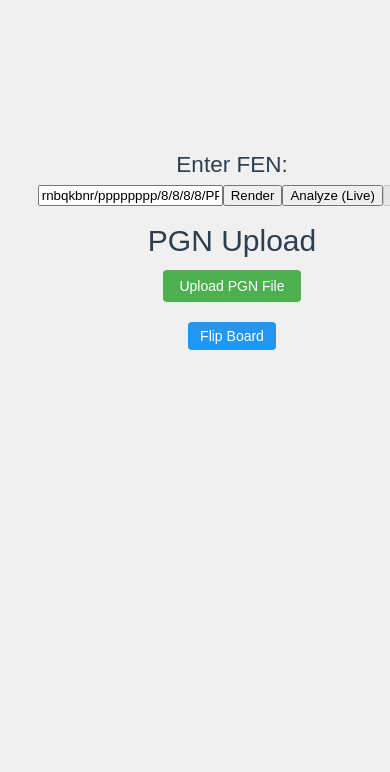
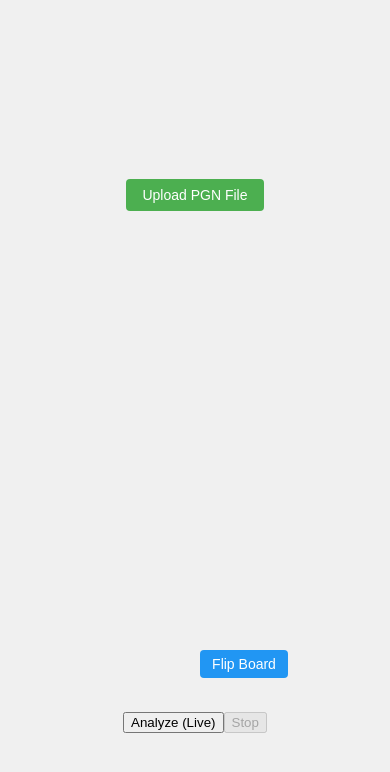
Before and after one commit to zil54/chess_analyzer, a Vue app in the folder app/frontend/: page / in a window 390 px wide. Shown: the top 772 px of the page. Built offline with nearby package versions, Linux system fonts and the light colour scheme; no server answers.

Commit message:
Multiple vue files for better UI management

```diff
--- a/app/frontend/src/components/Analyzer.vue
+++ b/app/frontend/src/components/Analyzer.vue
@@ -1,5 +1,31 @@
 <template>
   <div class="analyzer">
+    <div class="layout">
+      <div class="top-left">
+        <PgnPanel
+          :pgnData="pgnData"
+          :currentMove="currentMove"
+          :currentPosition="currentPosition"
+          @upload-pgn="uploadPGN"
+          @go-first="firstMove"
+          @go-prev="prevMove"
+          @go-next="nextMove"
+          @go-last="lastMove"
+        />
+      </div>
+
+      <div class="mid-left">
+        <BoardDisplay
+          :svgBoard="svgBoard"
+          @flip-board="flipBoard"
+        />
+      </div>
+
+      <aside class="mid-right">
+        <LiveAnalysisPanel :lines="currentAnalysisLines" />
+      </aside>
+
+      <div class="bottom-left">
         <FenControls
           :fen="fen"
           :isFenValid="isFenValid"
@@ -10,24 +36,11 @@
           @start-analysis="analyzeLive"
           @stop-analysis="stopLiveAnalysis"
         />
+      </div>
 
-    <PgnPanel
-      :pgnData="pgnData"
-      :currentMove="currentMove"
-      :currentPosition="currentPosition"
-      @upload-pgn="uploadPGN"
-      @go-first="firstMove"
-      @go-prev="prevMove"
-      @go-next="nextMove"
-      @go-last="lastMove"
-    />
-
-    <BoardDisplay
-      :svgBoard="svgBoard"
-      @flip-board="flipBoard"
-    />
-
-    <LiveAnalysisPanel :lines="currentAnalysisLines" />
+      <!-- bottom-right intentionally empty for now -->
+      <div class="bottom-right" />
+    </div>
   </div>
 </template>
 
@@ -59,6 +72,13 @@ export default {
       currentAnalysisDepth: 1,
       boardFlipped: false,
       waitingForDepthOne: false,
+
+      // UI smoothing: keep a depth block steady for a short time before updating
+      analysisHoldMs: 12000,
+      pendingAnalysisLines: null,
+      pendingDepth: null,
+      pendingTimer: null,
+      lastRenderedAt: 0,
     };
   },
 
@@ -197,6 +217,13 @@ export default {
         this.socket.close();
         this.socket = null;
       }
+      // Clear any pending UI update timer
+      if (this.pendingTimer) {
+        clearTimeout(this.pendingTimer);
+        this.pendingTimer = null;
+      }
+      this.pendingAnalysisLines = null;
+      this.pendingDepth = null;
     },
 
     async uploadPGN() {
@@ -293,14 +320,25 @@ export default {
             linesByDepth[depth] = [];
           }
           if (linesByDepth[depth].length < 3) {
+            // Normalize evaluation so it's always from White's perspective.
+            // In UCI, scores are reported from the side-to-move's perspective.
+            const fenParts = (this.fen || "").trim().split(/\s+/);
+            const sideToMove = fenParts.length >= 2 ? fenParts[1] : 'w';
+            const sign = sideToMove === 'b' ? -1 : 1;
+
+            const rawScore = parseInt(scoreMatch[2], 10);
+            const normalizedScore = rawScore * sign;
+
             const evalValue =
               scoreMatch[1] === "cp"
-                ? (parseInt(scoreMatch[2], 10) / 100).toFixed(2)
-                : `#${scoreMatch[2]}`;
+                ? (normalizedScore / 100).toFixed(2)
+                : `#${normalizedScore}`;
+
             const pvUci = pvMatch ? pvMatch[1] : "";
             const pvAlgebraic = pvUci
               ? this.convertToAlgebraic(pvUci, this.fen)
               : "";
+
             linesByDepth[depth].push({ eval: evalValue, pv: pvAlgebraic });
           }
         }
@@ -319,14 +357,52 @@ export default {
         text: `${line.eval} ${line.pv}`
       }));
 
-      this.currentAnalysisLines = [
+      const newDisplay = [
         {
           depthLabel: `[Depth ${latestDepth}]`,
           lines: depthLines
         }
       ];
 
-      this.currentAnalysisDepth = latestDepth;
+      // If depth hasn't changed, update immediately (same-depth refinements are useful).
+      if (latestDepth === this.currentAnalysisDepth) {
+        this.currentAnalysisLines = newDisplay;
+        this.lastRenderedAt = Date.now();
+        return;
+      }
+
+      // Depth advanced: hold the currently rendered block for a bit to reduce flicker.
+      const now = Date.now();
+      const elapsed = now - (this.lastRenderedAt || 0);
+      const remainingHold = Math.max(0, this.analysisHoldMs - elapsed);
+
+      // Always keep the latest depth as pending.
+      this.pendingAnalysisLines = newDisplay;
+      this.pendingDepth = latestDepth;
+
+      if (this.pendingTimer) {
+        clearTimeout(this.pendingTimer);
+        this.pendingTimer = null;
+      }
+
+      if (remainingHold === 0) {
+        this.currentAnalysisLines = this.pendingAnalysisLines;
+        this.currentAnalysisDepth = this.pendingDepth;
+        this.pendingAnalysisLines = null;
+        this.pendingDepth = null;
+        this.lastRenderedAt = Date.now();
+      } else {
+        this.pendingTimer = setTimeout(() => {
+          this.currentAnalysisLines = this.pendingAnalysisLines || this.currentAnalysisLines;
+          if (this.pendingDepth != null) {
+            this.currentAnalysisDepth = this.pendingDepth;
+          }
+          this.pendingAnalysisLines = null;
+          this.pendingDepth = null;
+          this.pendingTimer = null;
+          this.lastRenderedAt = Date.now();
+        }, remainingHold);
+      }
     }
   }
 };
@@ -335,21 +411,80 @@ export default {
 <style scoped>
 .analyzer {
   text-align: center;
-  max-width: 900px;
+  max-width: 1200px;
+  width: 100%;
 }
+
 input, button {
   margin: 5px;
   padding: 6px 12px;
   font-size: 14px;
 }
-#svg-container {
-  margin-top: 10px;
+
+.layout {
+  display: grid;
+  grid-template-columns: minmax(420px, 520px) minmax(320px, 420px);
+  grid-template-rows: auto auto auto;
+  gap: 16px;
+  align-items: start;
+  justify-content: center;
+  padding: 0 12px;
 }
+
+.top-left {
+  grid-column: 1;
+  grid-row: 1;
+  min-width: 0;
+}
+
+.mid-left {
+  grid-column: 1;
+  grid-row: 2;
+  min-width: 0;
+}
+
+.mid-right {
+  grid-column: 2;
+  grid-row: 2;
+  min-width: 0;
+}
+
+.bottom-left {
+  grid-column: 1;
+  grid-row: 3;
+  min-width: 0;
+}
+
+.bottom-right {
+  grid-column: 2;
+  grid-row: 3;
+}
+
+@media (max-width: 980px) {
+  .layout {
+    grid-template-columns: 1fr;
+    grid-template-rows: auto auto auto auto;
+  }
+  .top-left,
+  .mid-left,
+  .mid-right,
+  .bottom-left,
+  .bottom-right {
+    grid-column: 1;
+  }
+  .top-left { grid-row: 1; }
+  .mid-left { grid-row: 2; }
+  .mid-right { grid-row: 3; }
+  .bottom-left { grid-row: 4; }
+  .bottom-right { display: none; }
+}
+
+/* Live analysis card styling (kept here because LiveAnalysisPanel only defines inner scroll styles) */
 .live-output {
   background-color: #f4f4f4;
   color: #2c3e50;
   padding: 1rem;
-  margin-top: 1rem;
+  margin-top: 0; /* in grid row with board; avoid extra vertical offset */
   border-left: 4px solid #4CAF50;
   font-family: 'Courier New', Courier, monospace;
   font-size: 14px;
@@ -357,51 +492,11 @@ input, button {
   word-wrap: break-word;
   overflow-wrap: break-word;
   text-align: left;
-  margin-left: auto;
-  margin-right: auto;
-  max-width: 700px; /* give more horizontal room so Line 3 wraps better */
+  max-width: 100%;
   box-shadow: 0 2px 4px rgba(0, 0, 0, 0.05);
   border-radius: 4px;
 }
-.pgn-info {
-  margin: 20px 0;
-  padding: 15px;
-  background-color: #f8f9fa;
-  border-radius: 8px;
-  box-shadow: 0 2px 4px rgba(0, 0, 0, 0.1);
-}
-.move-controls {
-  margin: 15px 0;
-  display: flex;
-  justify-content: center;
-  align-items: center;
-  gap: 10px;
-}
-.move-controls button {
-  padding: 8px 16px;
-  background-color: #4CAF50;
-  color: white;
-  border: none;
-  border-radius: 4px;
-  cursor: pointer;
-  font-size: 14px;
-}
-.move-controls button:hover:not(:disabled) {
-  background-color: #45a049;
-}
-.move-controls button:disabled {
-  background-color: #ccc;
-  cursor: not-allowed;
-}
-.move-controls span {
-  font-weight: bold;
-  color: #2c3e50;
-}
-.current-move {
-  margin-top: 10px;
-  font-size: 18px;
-  color: #4CAF50;
-}
+
 .analysis-line {
   display: flex;
   align-items: flex-start;
@@ -410,17 +505,19 @@ input, button {
   margin-bottom: 4px;
   flex-wrap: nowrap;
 }
+
 .eval-value {
   background-color: #e1f5fe;
   padding: 4px 12px;
   border-radius: 3px;
   font-family: 'Courier New', Courier, monospace;
-  color: #2c3e50; /* neutral dark color for depth label */
+  color: #2c3e50;
   font-weight: bold;
   min-width: 100px;
   text-align: right;
   flex-shrink: 0;
 }
+
 .pv-moves {
   font-family: 'Courier New', Courier, monospace;
   color: #555;
--- a/app/frontend/src/components/BoardDisplay.vue
+++ b/app/frontend/src/components/BoardDisplay.vue
@@ -1,7 +1,7 @@
 <template>
   <div class="board-display">
+    <div id="svg-container" v-html="svgBoard"></div>
     <button @click="$emit('flip-board')" class="flip-btn">Flip Board</button>
-    <div id="svg-container" v-html="svgBoard"></div>
   </div>
 </template>
 
@@ -32,7 +32,7 @@ export default {
   background-color: #2196F3;
   color: white;
   padding: 6px 12px;
-  margin: 5px;
+  margin: 8px 5px 0;
   border: none;
   border-radius: 4px;
   cursor: pointer;
--- a/app/frontend/src/components/FenControls.vue
+++ b/app/frontend/src/components/FenControls.vue
@@ -1,8 +1,12 @@
 <template>
   <div class="fen-controls">
-    <h2>Enter FEN:</h2>
-    <input :value="fen" @input="$emit('update:fen', $event.target.value)" />
-    <button @click="$emit('render-board')">Render</button>
+    <!-- FEN input hidden for now (eventually FEN will come from DB/PGN selection) -->
+    <div class="fen-hidden" aria-hidden="true">
+      <h2>Enter FEN:</h2>
+      <input :value="fen" @input="$emit('update:fen', $event.target.value)" />
+      <button @click="$emit('render-board')">Render</button>
+    </div>
+
     <button
       @click="$emit('start-analysis')"
       :disabled="!canAnalyze || !isFenValid || isAnalyzing"
@@ -34,4 +38,8 @@ export default {
 .fen-controls {
   margin-bottom: 10px;
 }
+
+.fen-hidden {
+  display: none;
+}
 </style>
--- a/app/frontend/src/components/LiveAnalysisPanel.vue
+++ b/app/frontend/src/components/LiveAnalysisPanel.vue
@@ -1,5 +1,6 @@
 <template>
   <div class="live-output" v-if="lines && lines.length > 0">
+    <div class="live-output-scroll">
       <div
         v-for="(depthBlock, depthIdx) in lines"
         :key="depthIdx"
@@ -21,6 +22,7 @@
         </div>
       </div>
     </div>
+  </div>
 </template>
 
 <script>
@@ -33,6 +35,14 @@ export default {
 </script>
 
 <style scoped>
+.live-output-scroll {
+  /* Keep the surrounding card the same size and make the content scroll as it grows */
+  max-height: 35vh;
+  overflow-y: auto;
+  overflow-x: hidden;
+  overscroll-behavior: contain;
+}
+
 .pv-line-label {
   font-weight: bold;
 }
--- a/app/frontend/src/components/PgnPanel.vue
+++ b/app/frontend/src/components/PgnPanel.vue
@@ -1,13 +1,19 @@
 <template>
   <div class="pgn-panel">
-    <h1>PGN Upload</h1>
-    <button class="pgn-upload-btn" @click="$emit('upload-pgn')">Upload PGN File</button>
-
-    <div v-if="pgnData" class="pgn-info">
+    <div v-if="pgnData" class="pgn-header">
       <h3>{{ pgnData.headers.white }} vs {{ pgnData.headers.black }}</h3>
       <p>{{ pgnData.headers.event }} - {{ pgnData.headers.date }}</p>
       <p>Result: {{ pgnData.headers.result }}</p>
-      <div class="move-controls">
+      <div v-if="currentPosition" class="current-move">
+        <strong v-if="currentPosition.san">{{ currentPosition.san }}</strong>
+        <span v-else>Starting position</span>
+      </div>
+    </div>
+
+    <div class="pgn-controls">
+      <button class="pgn-upload-btn" @click="$emit('upload-pgn')">Upload PGN File</button>
+
+      <div v-if="pgnData" class="move-controls">
         <button @click="$emit('go-first')" :disabled="currentMove === 0">⏮ First</button>
         <button @click="$emit('go-prev')" :disabled="currentMove === 0">◀ Prev</button>
         <span>Move {{ currentMove }} / {{ pgnData.total_moves }}</span>
@@ -23,10 +29,6 @@
         >
           Last ⏭
         </button>
-      </div>
-      <div v-if="currentPosition" class="current-move">
-        <strong v-if="currentPosition.san">{{ currentPosition.san }}</strong>
-        <span v-else>Starting position</span>
       </div>
     </div>
   </div>
@@ -44,6 +46,22 @@ export default {
 </script>
 
 <style scoped>
+.pgn-panel {
+  margin-top: 8px;
+}
+
+.pgn-header {
+  margin: 0 0 10px;
+  padding: 10px 12px;
+  background-color: #f8f9fa;
+  border-radius: 8px;
+  box-shadow: 0 2px 4px rgba(0, 0, 0, 0.08);
+}
+
+.pgn-controls {
+  margin-top: 10px;
+}
+
 .pgn-upload-btn {
   padding: 8px 16px;
   background-color: #4CAF50;
@@ -58,5 +76,18 @@ export default {
   background-color: #45a049;
 }
 
-/* Styles largely rely on parent; specific tweaks can go here if needed. */
+.move-controls {
+  margin: 10px 0 0;
+  display: flex;
+  justify-content: center;
+  align-items: center;
+  gap: 10px;
+  flex-wrap: wrap;
+}
+
+.current-move {
+  margin-top: 6px;
+  font-size: 16px;
+  color: #2c3e50;
+}
 </style>
```
Also changed, not shown: 2 other files (tests, documents, lock files or other folders). Lines whose indentation alone changed are shown as unchanged.
